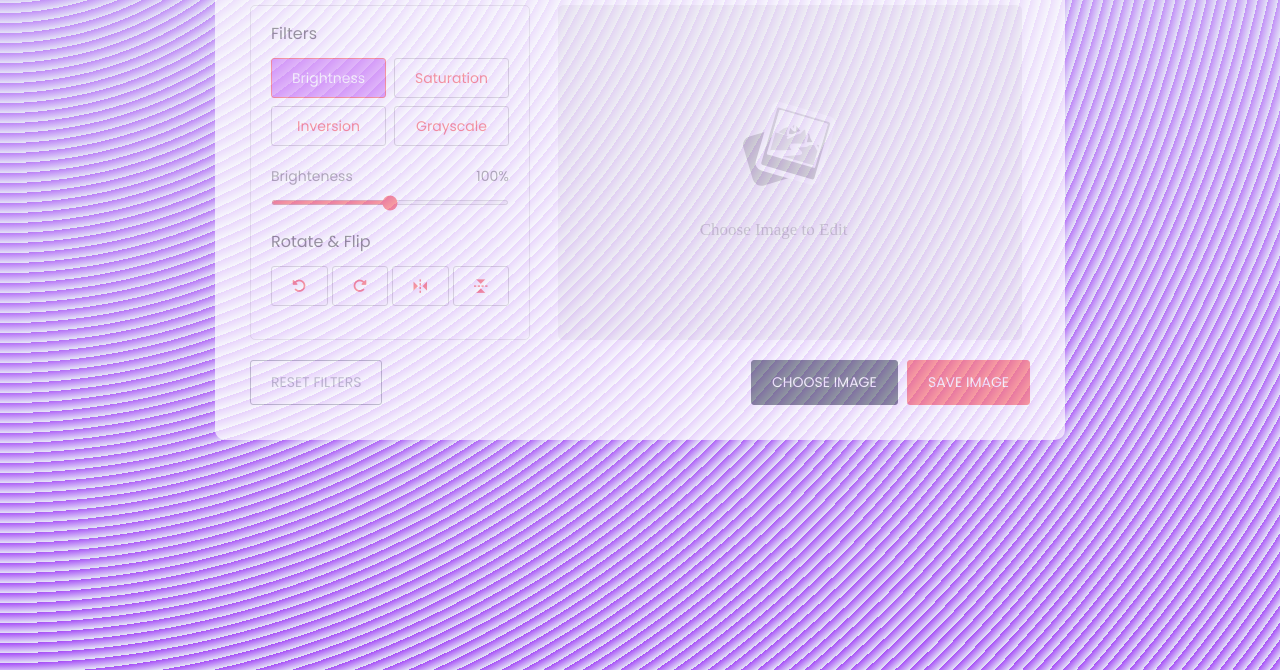
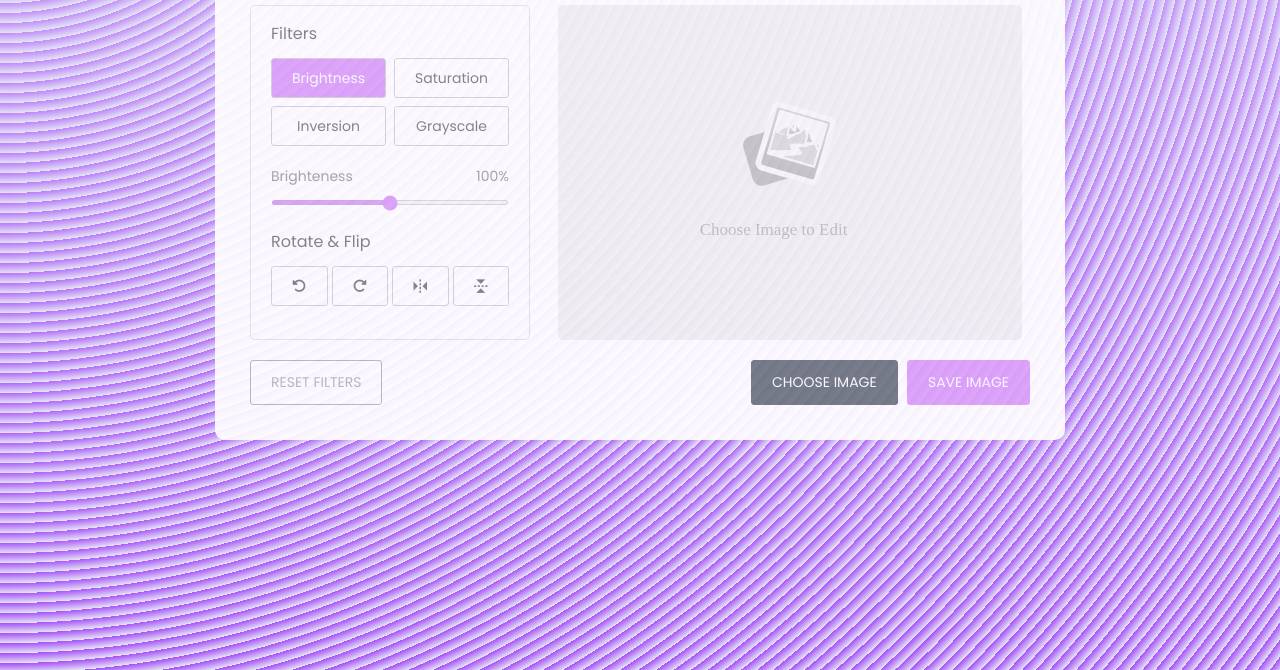
Before and after one commit to Bhanuk2811/OnlineImage, a plain HTML site: page imageeditor.html in a window 1280 px wide. Shown: the part 130-800 px from the top of the page. Drawn offline with nearby package versions, Linux system fonts and the light colour scheme.

Commit message:
new style

```diff
--- a/style.css
+++ b/style.css
@@ -10,7 +10,7 @@
 
 body {
   background-color: #e5e5f7;
-  opacity: 0.7;
+  opacity: 0.9;
   background-image: repeating-radial-gradient(circle at 0 0, transparent 0, #e5e5f7 10px), repeating-linear-gradient(#a245f755, #a245f7);
   position: relative;
   top: 50px;
@@ -48,7 +48,7 @@ body {
 }
 
 .container:hover {
-  box-shadow: 0 0px 40px red;
+  box-shadow: 0 0px 40px rgb(48, 0, 70);
   transition: .25s;
 }
 
@@ -95,7 +95,7 @@ body {
   outline: none;
   height: 40px;
   font-size: 14px;
-  color: red;
+  color: bc45f7;
   background: #fff;
   border-radius: 3px;
   margin-bottom: 8px;
@@ -112,7 +112,6 @@ body {
 
 .filter button.active {
   color: #fff;
-  border-color: red;
   background: #bc45f7;}
 
 .filter .slider {
@@ -129,7 +128,7 @@ body {
 .filter .slider input {
   width: 100%;
   height: 5px;
-  accent-color: red;
+  accent-color: #bc45f7;;
 }
 
 .editor-panel .rotate {
@@ -150,8 +149,8 @@ body {
 
 .rotate .options button:active {
   color: #fff;
-  background: red;
-  border-color: red;
+  background: bc45f7;
+  border-color: bc45f7;
 }
 
 .wrapper .preview-img {
@@ -201,8 +200,8 @@ body {
 
 .controls .save-img {
   margin-left: 5px;
-  background: red;
-  border: 1px solid red;
+  background: #bc45f7;
+  border: 1px solid #bc45f7;
 }
 
 @media screen and (max-width: 760px) {
--- a/style1.css
+++ b/style1.css
@@ -6,9 +6,7 @@
 body {
 
 	background-color: #e5e5f7;
-	opacity: 0.7;
-	background-image: repeating-radial-gradient(circle at 0 0, transparent 0, #e5e5f7 10px), repeating-linear-gradient(#a245f755, #a245f7);
-
+	opacity: 0.9;
 	background-size: cover;
 	align-items: center;
 	justify-content: center;
@@ -16,6 +14,7 @@ body {
 	font-family: sans-serif;
 	animation: gradient 8s ease infinite;
 	background-size: 100% 200%;
+	background-image: repeating-radial-gradient(circle at 0 0, transparent 0, #e5e5f7 10px), repeating-linear-gradient(#a245f755, #a245f7);
 
 
 }
@@ -43,7 +42,7 @@ body {
 
 .container:hover {
 	transform: scale(1.05);
-	box-shadow: 0 0 50px rgb(0, 0, 0);
+	/* box-shadow: 0 0 50px rgb(0, 0, 0); */
 }
 
 .label {
```
